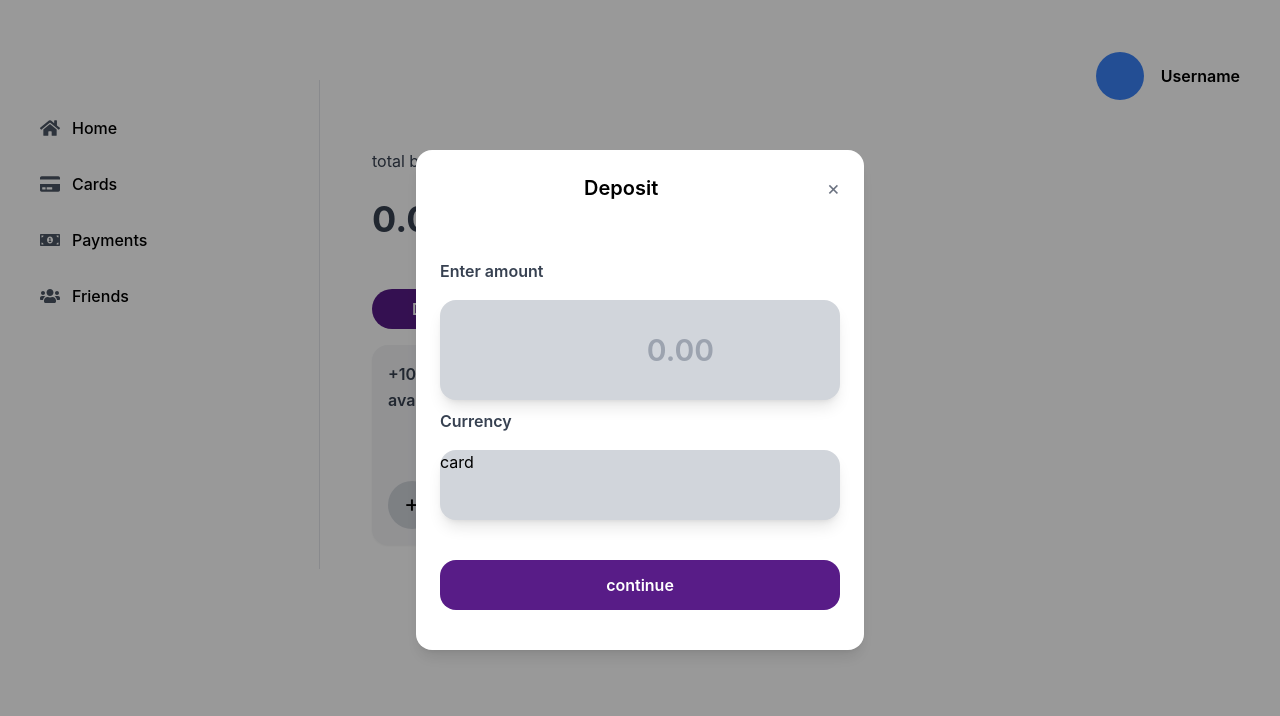
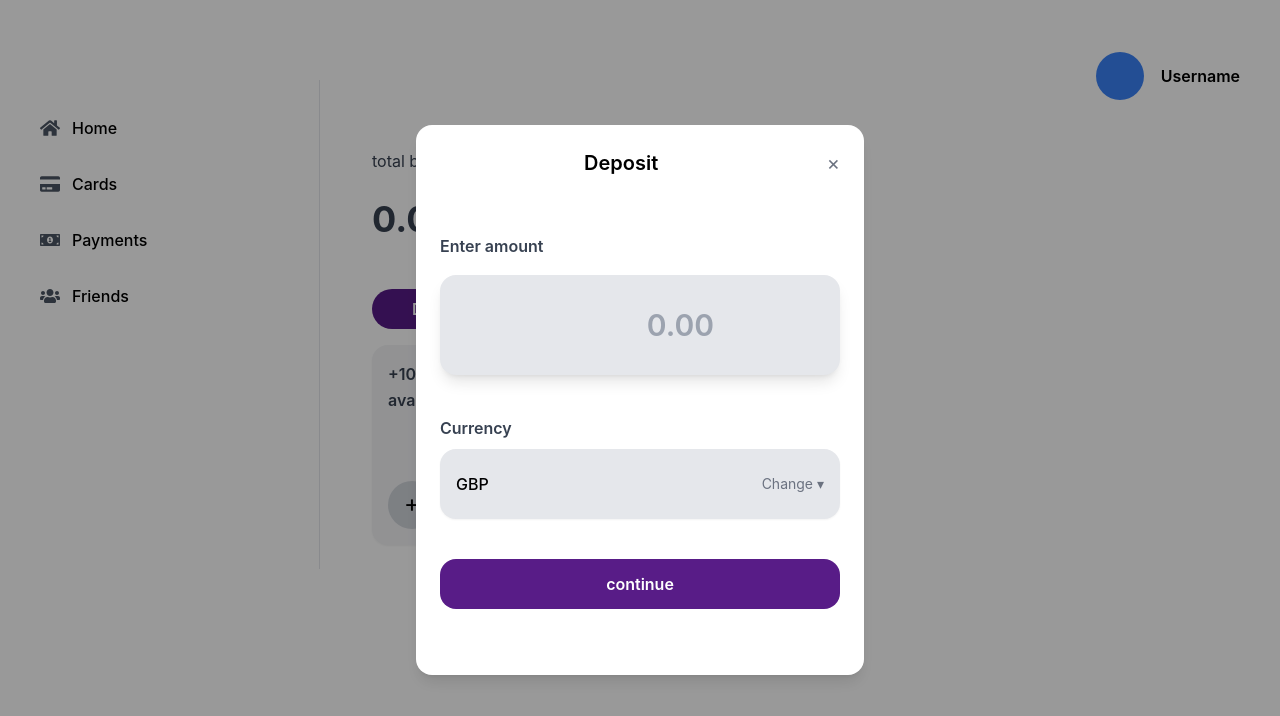
Before and after one commit to andrewisoko/splitter-frontend, a React (Create React App) app: page / in a window 1280 px wide. Both pictures are taken after a click on the button "Deposit". Shown: the top 716 px of the page. Built offline with nearby package versions, Linux system fonts and the light colour scheme.

Commit message:
More changes on the modal.

```diff
--- a/src/components/TranOptModal.tsx
+++ b/src/components/TranOptModal.tsx
@@ -9,7 +9,14 @@ type TranOptModalProps = {
 
 function TranOptModal({ open,close,action }:TranOptModalProps) {
 
-  const [amount,setAmount] = useState<string>("")
+  const [amount,setAmount] = useState<string>("");
+
+  const handleAmountChange = (e:any) => {
+  const value = e.target.value;
+  const numeric = value.replace(/\D/g, "");
+  setAmount(numeric);
+};
+
 
   if (!open || !action) return null;
 
@@ -23,7 +30,7 @@ function TranOptModal({ open,close,action }:TranOptModalProps) {
   return (
     <div className="fixed inset-0 z-50 flex items-center justify-center bg-black/40">
 
-      <div className="h-[500px] w-full max-w-md rounded-2xl bg-white p-6 shadow-lg">
+      <div className="h-[550px] w-full max-w-md rounded-2xl bg-white p-6 shadow-lg">
 
         <div className="flex items-center justify-between mb-14">
           <h2 className="ml-36 text-xl font-semibold">{title}</h2>
@@ -37,17 +44,21 @@ function TranOptModal({ open,close,action }:TranOptModalProps) {
 
         <p className="font-semibold">Enter amount</p>
 
-        <div className="bg-gray-300 flex items-center gap-2 w-full h-[100px] rounded-2xl shadow-lg mb-2">
+        <div className="bg-gray-200 flex items-center gap-2 w-full h-[100px] rounded-2xl shadow-lg mb-10">
          <input className="bg-transparent text-[30px] font-semibold  outline-none text-center"
           type="text"
           inputMode="decimal"
           placeholder="0.00"
           value={amount}
+          onChange={handleAmountChange}
           />
         </div>
-        <p className="font-semibold">Currency</p>
-        <div className="bg-gray-300 flex w-full h-[70px] rounded-2xl shadow-lg mb-10">
-        card
+        <div>
+          <p className="font-semibold mb-2">Currency</p>
+          <button className="bg-gray-200 flex items-center justify-between w-full h-[70px] rounded-2xl shadow-sm px-4 mb-10">
+            <span className="font-medium">GBP</span>
+            <span className="text-sm text-gray-500">Change ▾</span>
+          </button>
         </div>
         <button className="btn-primary rounded-2xl w-full h-[50px]">
           continue
```
